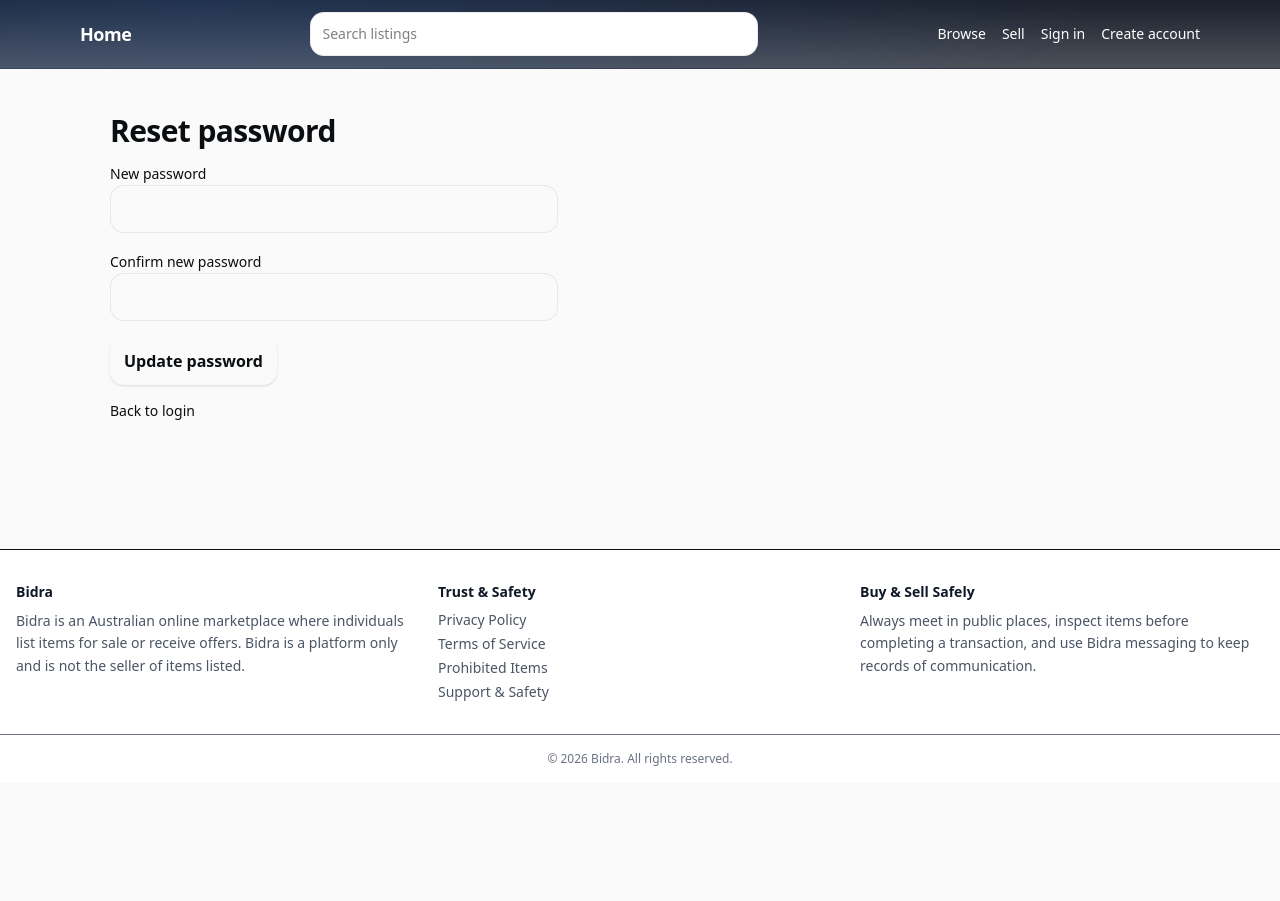
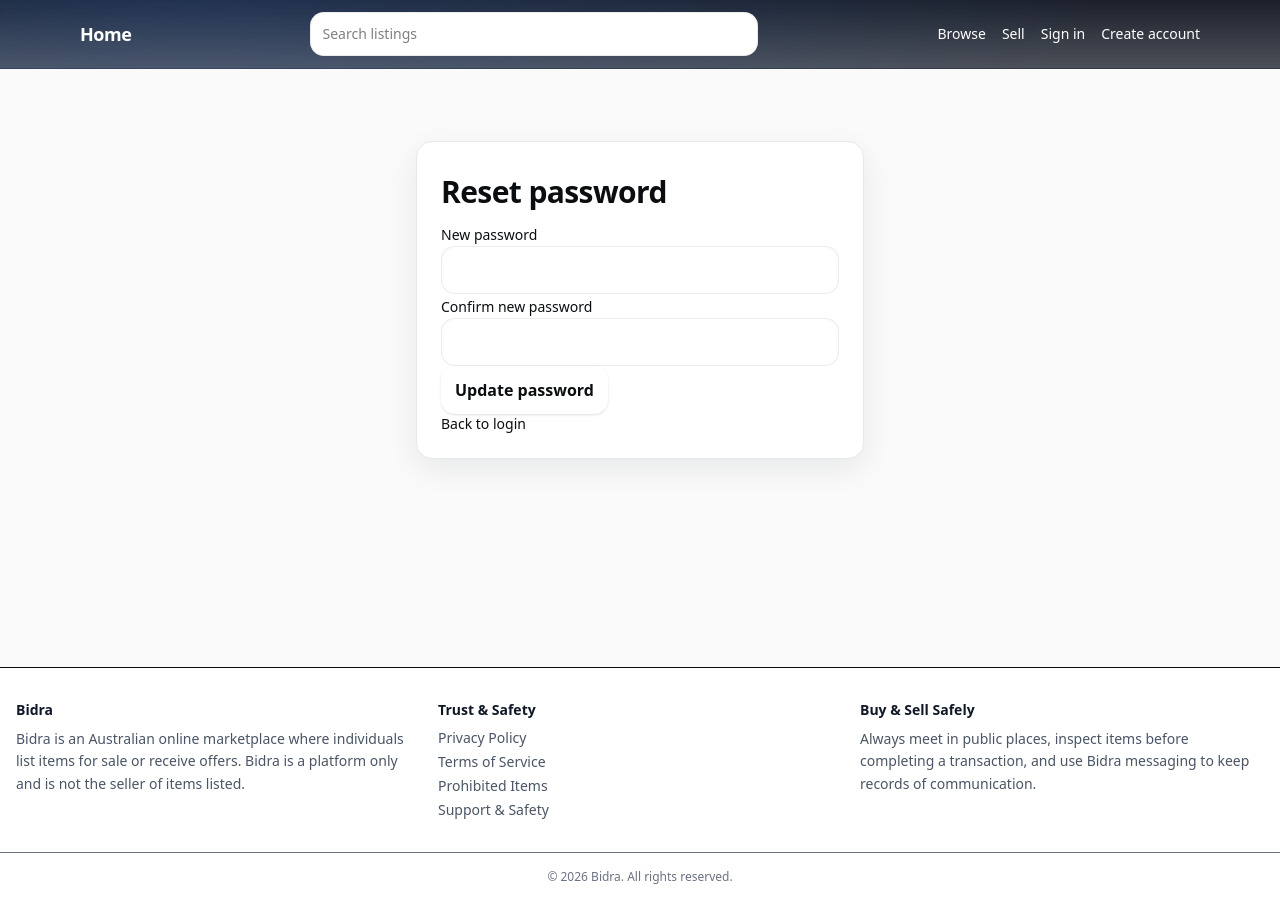
Before and after one commit to TradeFlow1/bidra, a Next.js app: page /reset-password in a window 1280 px wide. Before the commit the page ends 800 px from the top, so only its background shows below. Built offline with nearby package versions, Linux system fonts and the light colour scheme; no server answers.

Commit message:
Theme: Reset password page shell (System A)

```diff
--- a/app/reset-password/page.tsx
+++ b/app/reset-password/page.tsx
@@ -41,7 +41,8 @@ export default function ResetPasswordPage() {
   }
 
   return (
-    <div className="max-w-md space-y-4">
+    <main className="bd-container py-6 pb-14">
+      <div className="bd-card p-6 max-w-md mx-auto">
       <h1 className="text-2xl font-bold">Reset password</h1>
 
       <div className="space-y-2">
@@ -77,6 +78,7 @@ export default function ResetPasswordPage() {
       <div className="text-sm">
         <Link className="underline" href="/login">Back to login</Link>
       </div>
-    </div>
+      </div>
+    </main>
   );
 }
```
